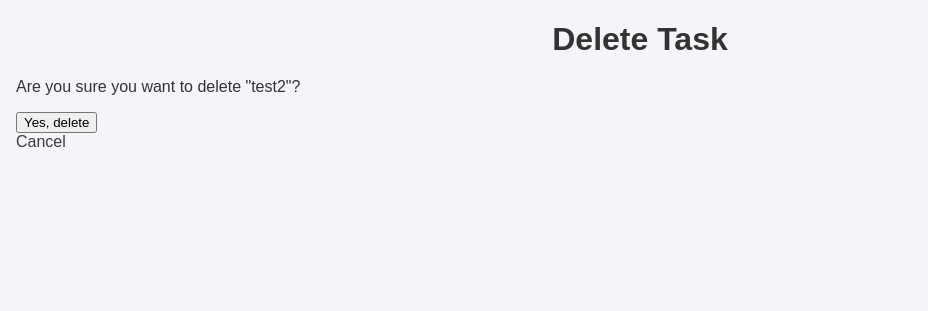
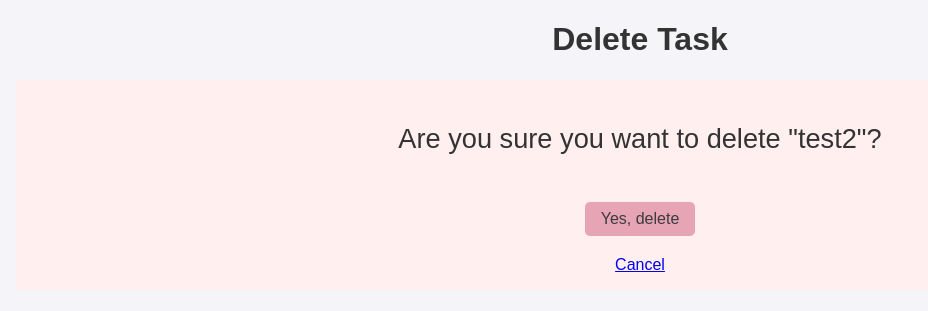
Before and after one commit to zahrabateninia/django_crud_operations, a Django app: page /tasks/delete/3/ in a window 1280 px wide. Shown: the top 311 px of the page, without its empty margins (0-928 px from the left). Run offline with Django 5.2, Linux system fonts and the light colour scheme; data comes from the database, SQL or seed files in the repository.

Commit message:
Style task confirm delete.

```diff
--- a/taskProj/crudTasks/static/CSS/confirmStyles.css
+++ b/taskProj/crudTasks/static/CSS/confirmStyles.css
@@ -0,0 +1,54 @@
+:root {
+    --th-bg-pink : rgb(230, 164, 180);
+    --tr-bg-light-pink : rgb(255, 239, 239);
+    --tr-bg-hover :rgb(243, 208, 215);
+    --link-btn-black : rgb(61, 59, 64);
+}
+
+body {
+    font-family: Arial, sans-serif;
+    margin: 1rem;
+    padding: 0;
+    background-color: #f4f4f9;
+    color: #333;
+}
+
+h1.delete_task{
+    display: flex;
+    justify-content: center;
+}
+button.btn {
+    display: inline-block;
+    padding: .5rem 1rem;
+    font-size: 1rem;
+    cursor: pointer;
+    text-align: center;
+    text-decoration: none;
+    outline: none;
+    color: var(--link-btn-black);
+    background-color: var(--th-bg-pink);
+    border: none;
+    border-radius: 5px;
+    margin-top: 20px;
+    margin-bottom: 20px;
+}
+
+p{
+    font-size: 1.7rem;
+}
+.btn a {
+    color: var(--btn-black);
+    text-decoration: none;
+}
+.btn:hover {
+    background-color: var(--tr-bg-hover);
+}
+
+div.confirm_box {
+    display: flex;
+    flex-direction: column;
+    justify-content: center;
+    align-items: center;
+    padding: 1rem;
+    background-color: var(--tr-bg-light-pink);
+}
--- a/taskProj/crudTasks/templates/tasks/task_confirm_delete.html
+++ b/taskProj/crudTasks/templates/tasks/task_confirm_delete.html
@@ -5,15 +5,17 @@
     <meta name="viewport" content="width=device-width, initial-scale=1.0">
     <title>Delete Task</title>
     {% load static %}
-    <link rel="stylesheet" href="{% static 'CSS/styles.css' %}">
+    <link rel="stylesheet" href="{% static 'CSS/confirmStyles.css' %}">
 </head>
 <body>
-    <h1>Delete Task</h1>
-    <p>Are you sure you want to delete "{{ task.title }}"?</p>
+    <h1 class="delete_task">Delete Task</h1>
+    <div class="confirm_box">
+        <p>Are you sure you want to delete "{{ task.title }}"?</p>
     <form method="post">
         {% csrf_token %}
-        <button type="submit">Yes, delete</button>
+        <button class="btn" type="submit">Yes, delete</button>
     </form>
     <a href="{% url 'task-list' %}">Cancel</a>
+    </div>
 </body>
 </html>
```
